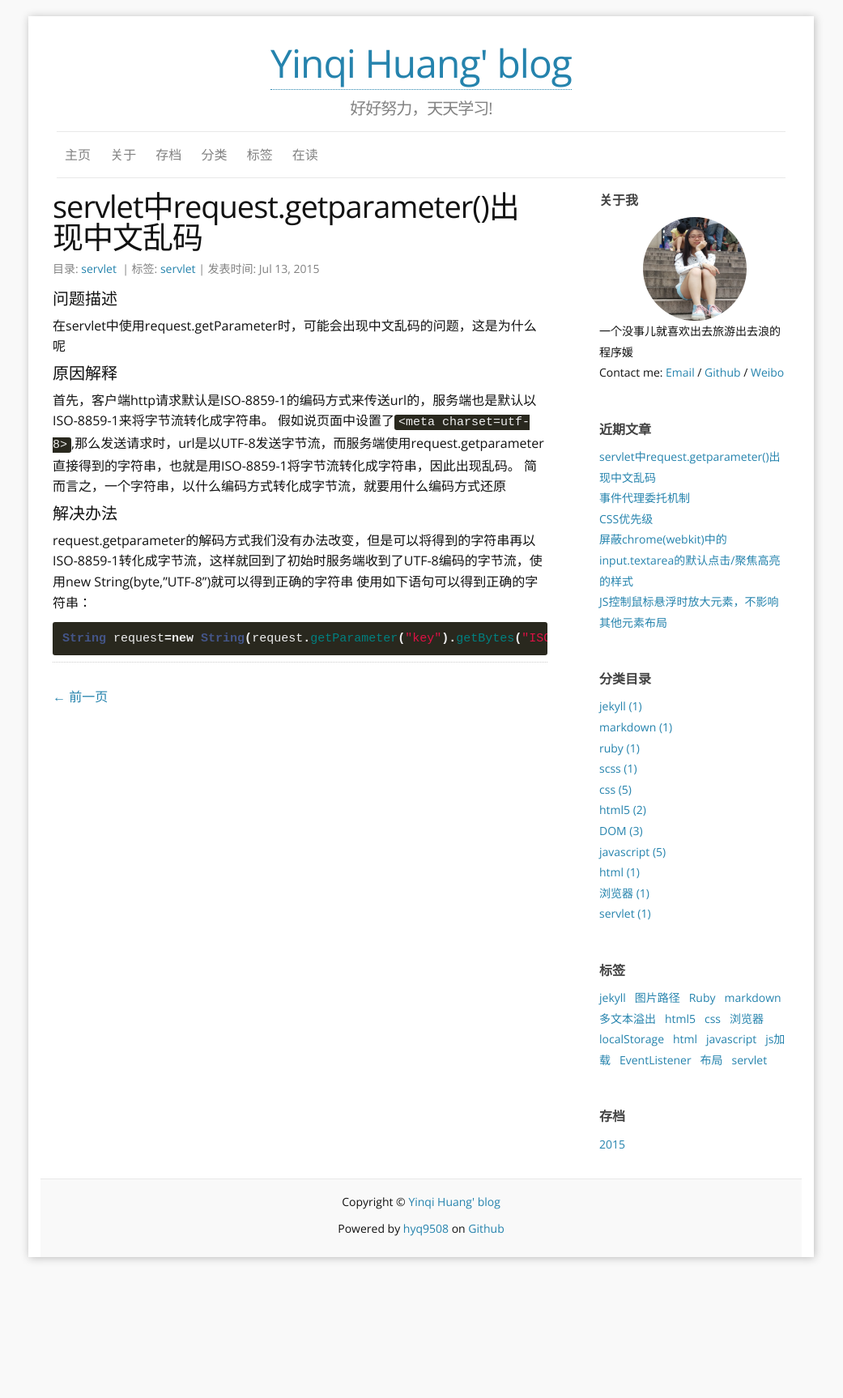
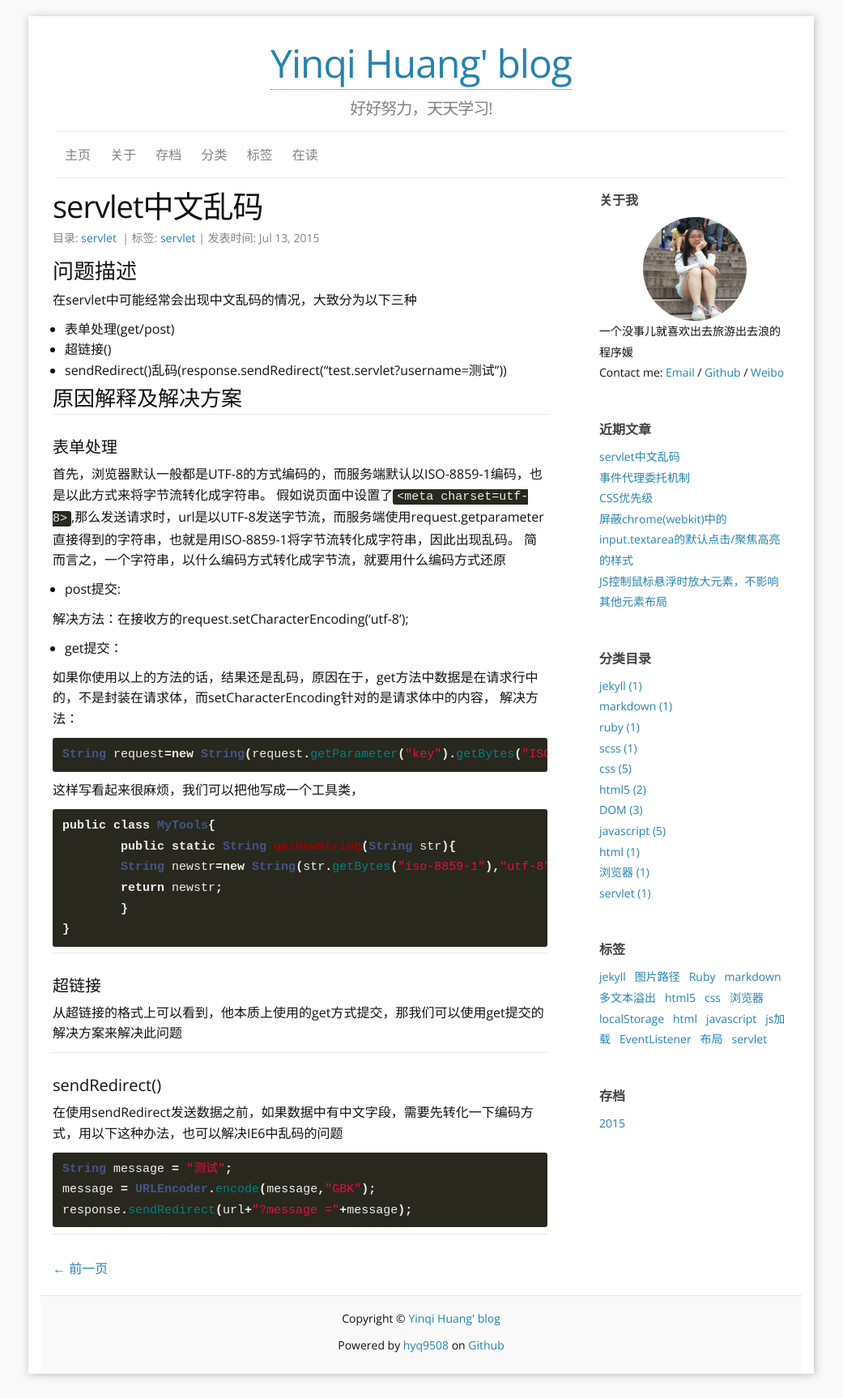
Before and after one commit to hyq9508/hyq.github.io, a Jekyll site: the page built from _posts/2015-07-13-servleten.md, in a window 1280 px wide. Shown: the whole page at 81% size, without its empty margins (120-1161 px from the left). Built offline with Jekyll 4.4.1, drawn with Linux system fonts in a browser that asks for light colours; comment, search, counter and statistics services are not loaded; before the commit the page ends 1582 px from its top, so only the background shows below that.

Commit message:
modified a artical

```diff
--- a/_posts/2015-07-13-servleten.md
+++ b/_posts/2015-07-13-servleten.md
@@ -1,6 +1,6 @@
 ---
 layout: post
-title: servlet中request.getparameter()出现中文乱码
+title: servlet中文乱码
 modified: 2015-07-13
 categories: [servlet]
 tags:
@@ -8,20 +8,61 @@ tags:
 comment: true
 ---
 
-####问题描述
+###问题描述
 
-在servlet中使用request.getParameter时，可能会出现中文乱码的问题，这是为什么呢
+在servlet中可能经常会出现中文乱码的情况，大致分为以下三种
+* 表单处理(get/post)
+* 超链接(<a href="www.baidu.com?name=测试"></a>)
+* sendRedirect()乱码(response.sendRedirect("test.servlet?username=测试"))
 
-####原因解释
+###原因解释及解决方案
 
-首先，客户端http请求默认是ISO-8859-1的编码方式来传送url的，服务端也是默认以ISO-8859-1来将字节流转化成字符串。
+------------------------------------------------------
+
+####表单处理
+
+首先，浏览器默认一般都是UTF-8的方式编码的，而服务端默认以ISO-8859-1编码，也是以此方式来将字节流转化成字符串。
 假如说页面中设置了<code><meta charset=utf-8></code>,那么发送请求时，url是以UTF-8发送字节流，而服务端使用request.getparameter直接得到的字符串，也就是用ISO-8859-1将字节流转化成字符串，因此出现乱码。
 简而言之，一个字符串，以什么编码方式转化成字节流，就要用什么编码方式还原
 
-####解决办法
+* post提交:
 
-request.getparameter的解码方式我们没有办法改变，但是可以将得到的字符串再以ISO-8859-1转化成字节流，这样就回到了初始时服务端收到了UTF-8编码的字节流，使用new String(byte,"UTF-8")就可以得到正确的字符串
-使用如下语句可以得到正确的字符串：
+解决方法：在接收方的request.setCharacterEncoding('utf-8');
+
+* get提交：
+
+如果你使用以上的方法的话，结果还是乱码，原因在于，get方法中数据是在请求行中的，不是封装在请求体，而setCharacterEncoding针对的是请求体中的内容，
+解决方法：
 {% highlight java %}
 String request=new String(request.getParameter("key").getBytes("ISO-8859-1"),"UTF-8")
 {% endhighlight %}
+
+这样写看起来很麻烦，我们可以把他写成一个工具类，
+
+{% highlight java %}
+public class MyTools{
+	public static String getNewString(String str){
+	String newstr=new String(str.getBytes("iso-8859-1"),"utf-8");
+	return newstr;
+	}
+}
+{% endhighlight %}
+
+------------------------------------------------------
+
+
+####超链接
+
+从超链接的格式上可以看到，他本质上使用的get方式提交，那我们可以使用get提交的解决方案来解决此问题
+
+------------------------------------------------------
+
+####sendRedirect()
+
+在使用sendRedirect发送数据之前，如果数据中有中文字段，需要先转化一下编码方式，用以下这种办法，也可以解决IE6中乱码的问题
+
+{% highlight java %}
+String message = "测试";
+message = URLEncoder.encode(message,"GBK");
+response.sendRedirect(url+"?message ="+message);
+{% endhighlight %}
```
